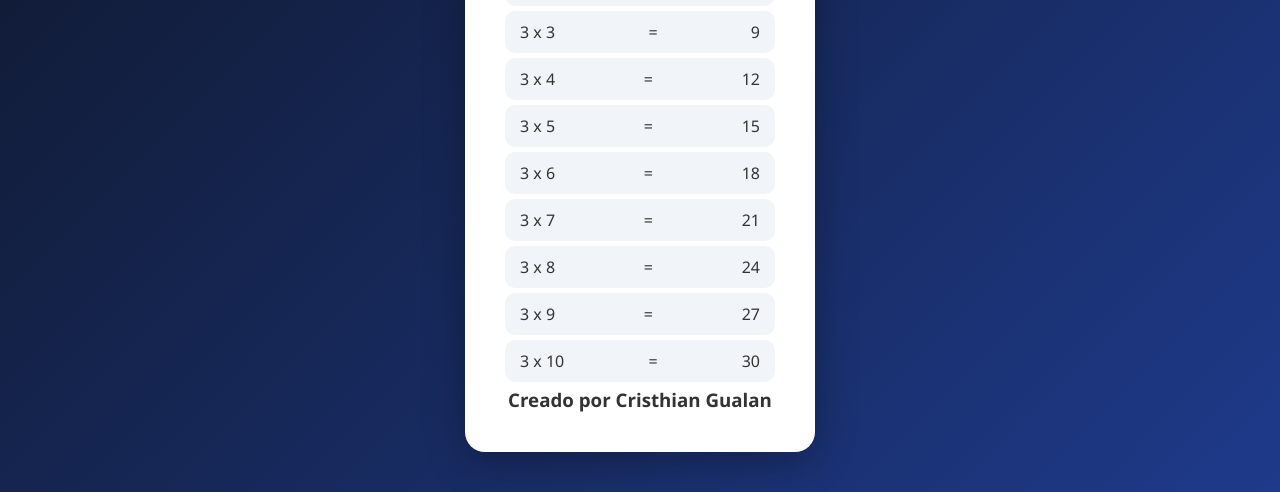
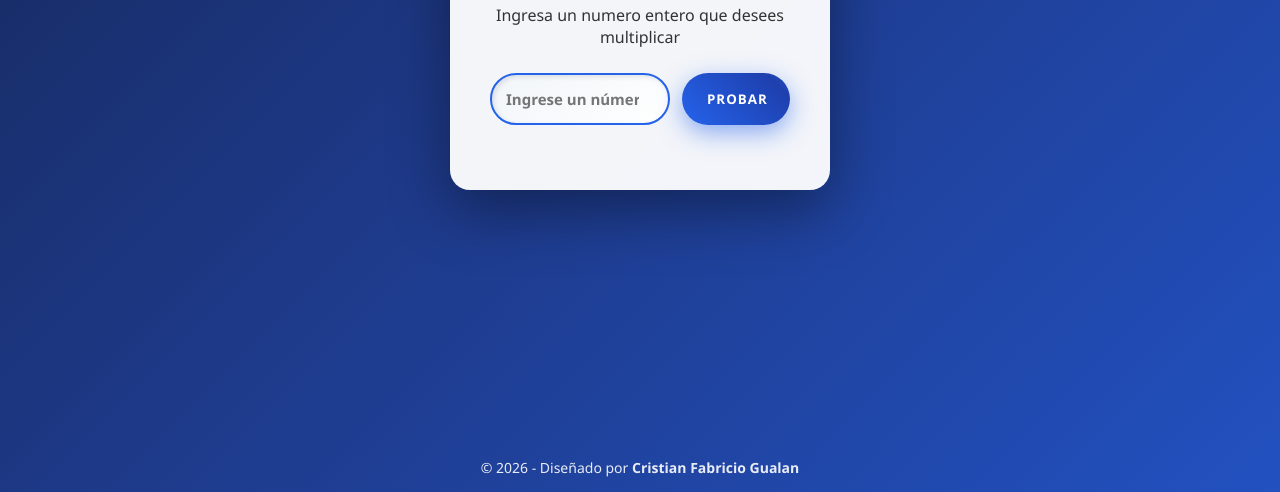
Before and after one commit to xfoliux/ejercicios_for, a plain HTML site: page tablas/index.html in a window 1280 px wide. Shown: the part 308-800 px from the top of the page. Drawn offline with Linux system fonts and the light colour scheme.

Commit message:
se realizar cambios en html y se crea funciones para multiplicar cualquier numero deseado

```diff
--- a/tablas/index.html
+++ b/tablas/index.html
@@ -4,7 +4,7 @@
 <head>
     <meta charset="UTF-8">
     <meta name="viewport" content="width=device-width, initial-scale=1.0">
-    <title>Tabla del 3 - Programación</title>
+    <title>Tabla de Multiplicar - Programación</title>
     <link rel="stylesheet" href="multiplicar.css">
     <script src="multiplicar.js"></script>
 </head>
@@ -12,27 +12,27 @@
 <body>
 
     <header class="header">
-        <button class="btn-probar" onclick="generarTablas()">PROBAR</button>
+
     </header>
 
     <main class="container">
-        <h1>Tabla del 3</h1>
+        <h1>TABLA DE MULTIPLICAR</h1>
+        <p>Ingresa un numero entero
+            que desees multiplicar
+        </p>
+        <div class="control-box">
+            <input type="number" id="txtNumber" placeholder="Ingrese un número">
+            <button class="btn-probar" onclick="generarTablas()">PROBAR</button>
+        </div>
 
         <div class="tabla-container" id="contenedorTabla">
-            <div class="fila"><span>3 x 1</span> <span>=</span> <span>3</span></div>
-            <div class="fila"><span>3 x 2</span> <span>=</span> <span>6</span></div>
-            <div class="fila"><span>3 x 3</span> <span>=</span> <span>9</span></div>
-            <div class="fila"><span>3 x 4</span> <span>=</span> <span>12</span></div>
-            <div class="fila"><span>3 x 5</span> <span>=</span> <span>15</span></div>
-            <div class="fila"><span>3 x 6</span> <span>=</span> <span>18</span></div>
-            <div class="fila"><span>3 x 7</span> <span>=</span> <span>21</span></div>
-            <div class="fila"><span>3 x 8</span> <span>=</span> <span>24</span></div>
-            <div class="fila"><span>3 x 9</span> <span>=</span> <span>27</span></div>
-            <div class="fila"><span>3 x 10</span> <span>=</span> <span>30</span></div>
+            <!-- Aquí se generarán las tablas -->
         </div>
+    </main>
 
-        <h3>Creado por Cristhian Gualan</h3>
-    </main>
+    <footer>
+        © 2026 - Diseñado por <strong>Cristian Fabricio Gualan</strong>
+    </footer>
 
 </body>
 
--- a/tablas/multiplicar.css
+++ b/tablas/multiplicar.css
@@ -8,11 +8,20 @@
 
 /* BODY */
 body {
-    background: linear-gradient(135deg, #0f172a, #1e3a8a);
+    background: linear-gradient(135deg, #0b1220, #1e3a8a, #2563eb);
+    background-size: 200% 200%;
+    animation: fondoAnimado 8s ease infinite;
     color: #333;
     display: flex;
     flex-direction: column;
     min-height: 100vh;
+}
+
+/* ANIMACIÓN FONDO */
+@keyframes fondoAnimado {
+    0% { background-position: 0% 50%; }
+    50% { background-position: 100% 50%; }
+    100% { background-position: 0% 50%; }
 }
 
 /* HEADER */
@@ -22,39 +31,16 @@ body {
     padding: 20px;
 }
 
-/* BOTÓN DINÁMICO */
-.btn-probar {
-    background: linear-gradient(45deg, #2563eb, #3b82f6);
-    color: white;
-    border: none;
-    padding: 12px 25px;
-    border-radius: 30px;
-    font-weight: bold;
-    cursor: pointer;
-    letter-spacing: 1px;
-    transition: all 0.3s ease;
-    box-shadow: 0 4px 15px rgba(0,0,0,0.2);
-}
-
-/* EFECTOS DEL BOTÓN */
-.btn-probar:hover {
-    transform: translateY(-3px) scale(1.05);
-    box-shadow: 0 8px 25px rgba(0,0,0,0.3);
-}
-
-.btn-probar:active {
-    transform: scale(0.95);
-}
-
 /* CONTENEDOR PRINCIPAL */
 .container {
-    background: white;
+    background: rgba(255, 255, 255, 0.95);
+    backdrop-filter: blur(10px);
     margin: auto;
     padding: 40px;
     border-radius: 20px;
-    width: 350px;
+    width: 380px;
     text-align: center;
-    box-shadow: 0 10px 40px rgba(0,0,0,0.3);
+    box-shadow: 0 20px 60px rgba(0,0,0,0.4);
     animation: fadeIn 1s ease;
 }
 
@@ -62,7 +48,7 @@ body {
 @keyframes fadeIn {
     from {
         opacity: 0;
-        transform: translateY(30px);
+        transform: translateY(40px);
     }
     to {
         opacity: 1;
@@ -74,28 +60,137 @@ body {
 .container h1 {
     margin-bottom: 20px;
     color: #1e3a8a;
+    letter-spacing: 1px;
+}
+
+/* CONTROL BOX (INPUT + BOTÓN) */
+.control-box {
+    display: flex;
+    justify-content: center;
+    gap: 12px;
+    margin: 25px 0;
+}
+
+/* INPUT LLAMATIVO */
+#txtNumber {
+    padding: 14px;
+    border-radius: 30px;
+    border: 2px solid #2563eb;
+    outline: none;
+    font-size: 15px;
+    width: 180px;
+    background: linear-gradient(145deg, #f1f5f9, #ffffff);
+    text-align: center;
+    font-weight: bold;
+    transition: all 0.3s ease;
+    box-shadow: inset 2px 2px 5px rgba(0,0,0,0.1);
+}
+
+/* EFECTO INPUT */
+#txtNumber:focus {
+    transform: scale(1.05);
+    border-color: #1e40af;
+    box-shadow: 0 0 15px rgba(37,99,235,0.6);
+}
+
+/* BOTÓN EMPRESARIAL PRO */
+.btn-probar {
+    position: relative;
+    overflow: hidden;
+    background: linear-gradient(45deg, #2563eb, #1e40af, #3b82f6);
+    background-size: 200%;
+    color: white;
+    border: none;
+    padding: 16px 25px;
+    border-radius: 30px;
+    font-weight: bold;
+    cursor: pointer;
+    letter-spacing: 1px;
+    transition: all 0.3s ease;
+    box-shadow: 0 8px 25px rgba(37,99,235,0.5);
+}
+
+/* EFECTO HOVER */
+.btn-probar:hover {
+    transform: translateY(-5px) scale(1.07);
+    background-position: right;
+    box-shadow: 0 12px 35px rgba(37,99,235,0.7);
+}
+
+/* EFECTO CLICK */
+.btn-probar:active {
+    transform: scale(0.95);
+}
+
+/* EFECTO BRILLO */
+.btn-probar::before {
+    content: "";
+    position: absolute;
+    top: 0;
+    left: -100%;
+    width: 100%;
+    height: 100%;
+    background: linear-gradient(120deg, transparent, rgba(255,255,255,0.6), transparent);
+    transition: 0.5s;
+}
+
+.btn-probar:hover::before {
+    left: 100%;
 }
 
 /* TABLA */
 .tabla-container {
-    margin-top: 15px;
+    margin-top: 20px;
 }
 
-/* FILAS */
+/* FILAS LLAMATIVAS */
 .fila {
     display: flex;
     justify-content: space-between;
-    padding: 10px 15px;
-    margin: 5px 0;
-    background: #f1f5f9;
-    border-radius: 10px;
+    padding: 14px 18px;
+    margin: 10px 0;
+    border-radius: 12px;
+    font-weight: bold;
+    color: #1e293b;
+    background: linear-gradient(135deg, #dbeafe, #bfdbfe);
+    box-shadow: 0 4px 10px rgba(0,0,0,0.1);
     transition: all 0.3s ease;
+    opacity: 0;
+    transform: translateY(20px);
+    animation: aparecer 0.5s forwards;
 }
 
-/* EFECTO HOVER EN FILAS */
+/* EFECTO ALTERNADO (PRO) */
+.fila:nth-child(even) {
+    background: linear-gradient(135deg, #bfdbfe, #93c5fd);
+}
+
+/* RETARDO */
+.fila:nth-child(1) { animation-delay: 0.1s; }
+.fila:nth-child(2) { animation-delay: 0.2s; }
+.fila:nth-child(3) { animation-delay: 0.3s; }
+.fila:nth-child(4) { animation-delay: 0.4s; }
+.fila:nth-child(5) { animation-delay: 0.5s; }
+.fila:nth-child(6) { animation-delay: 0.6s; }
+.fila:nth-child(7) { animation-delay: 0.7s; }
+.fila:nth-child(8) { animation-delay: 0.8s; }
+.fila:nth-child(9) { animation-delay: 0.9s; }
+.fila:nth-child(10) { animation-delay: 1s; }
+
+/* HOVER FILAS */
 .fila:hover {
-    background: #dbeafe;
-    transform: scale(1.03);
+    transform: scale(1.05);
+    background: linear-gradient(135deg, #60a5fa, #3b82f6);
+    color: white;
+    box-shadow: 0 8px 20px rgba(0,0,0,0.3);
+}
+
+/* ANIMACIÓN */
+@keyframes aparecer {
+    to {
+        opacity: 1;
+        transform: translateY(0);
+    }
 }
 
 /* FOOTER */
@@ -105,5 +200,5 @@ footer {
     padding: 15px;
     color: white;
     font-size: 14px;
-    opacity: 0.8;
+    opacity: 0.9;
 }
--- a/tablas/multiplicar.js
+++ b/tablas/multiplicar.js
@@ -1,10 +1,22 @@
 function generarTablas(){
+    let numero = document.getElementById("txtNumber").value;
     let contenedor = document.getElementById("contenedorTabla");
     contenedor.innerHTML = " <h1>PROBANDO</h1>";
     let contenido = "";
 
-    for( i = 0 ; i <= 10 ; i++){
-        contenido = contenido + "<p>" + "5 x " + i + " = " + (5*i) + "</p>";
+    if(numero < 0 ){
+        alert("Tiene que ser numero mayor a 0");
+        return;
+    }else if(numero == 0 ){
+        alert("tiene que ser mayor a cero");
+        return;
+    }else if(numero % 1 ){
+        alert("tiene que ser numeros enteros")
+        return;
+    }
+
+    for( i = 1 ; i <= 10 ; i++){
+        contenido = contenido + "<p>" + numero + "x" +  i + " = " + (numero * i) + "</p>";
     }
     contenedor.innerHTML = contenido;
 
```
